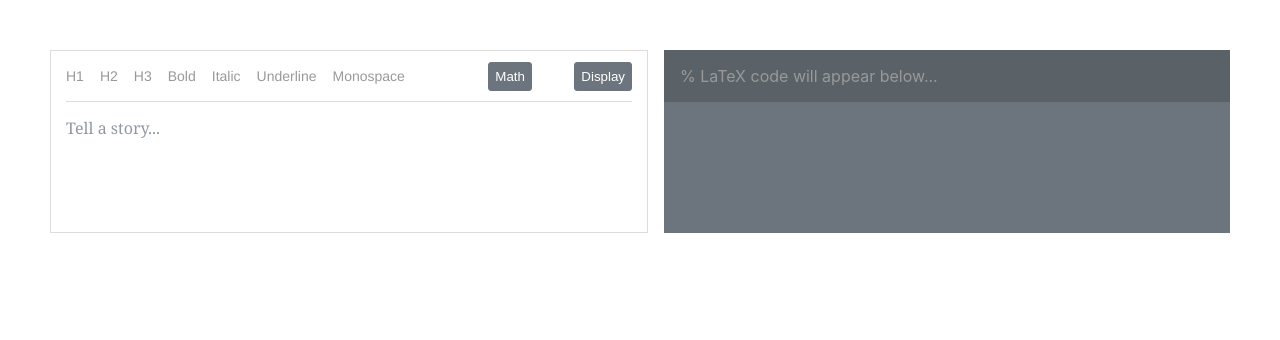
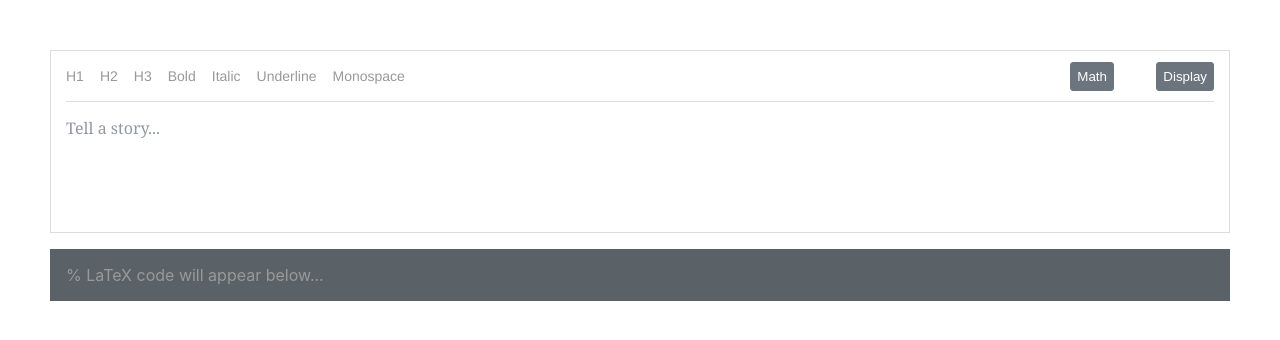
Before and after one commit to zhyd1997/Eorg, a React (Create React App) app: page / in a window 1280 px wide. Shown: the top 340 px of the page. Built offline with nearby package versions, Linux system fonts and the light colour scheme.

Commit message:
fix: modified editor width

```diff
--- a/src/App.css
+++ b/src/App.css
@@ -29,7 +29,7 @@ pre {
 }
 
 #tex {
-  width: 45%;
+  width: 48%;
   background-color: #6c757d;
   flex-grow: 1;
 }
--- a/src/components/RichTextEditor.css
+++ b/src/components/RichTextEditor.css
@@ -4,7 +4,7 @@
     font-family: 'Georgia', serif;
     font-size: 14px;
     padding: 15px;
-    width: 45%;
+    width: 48%;
     flex-grow: 1;
 }
 
```
Also changed, not shown: 8 other files (tests, documents, lock files or other folders).
